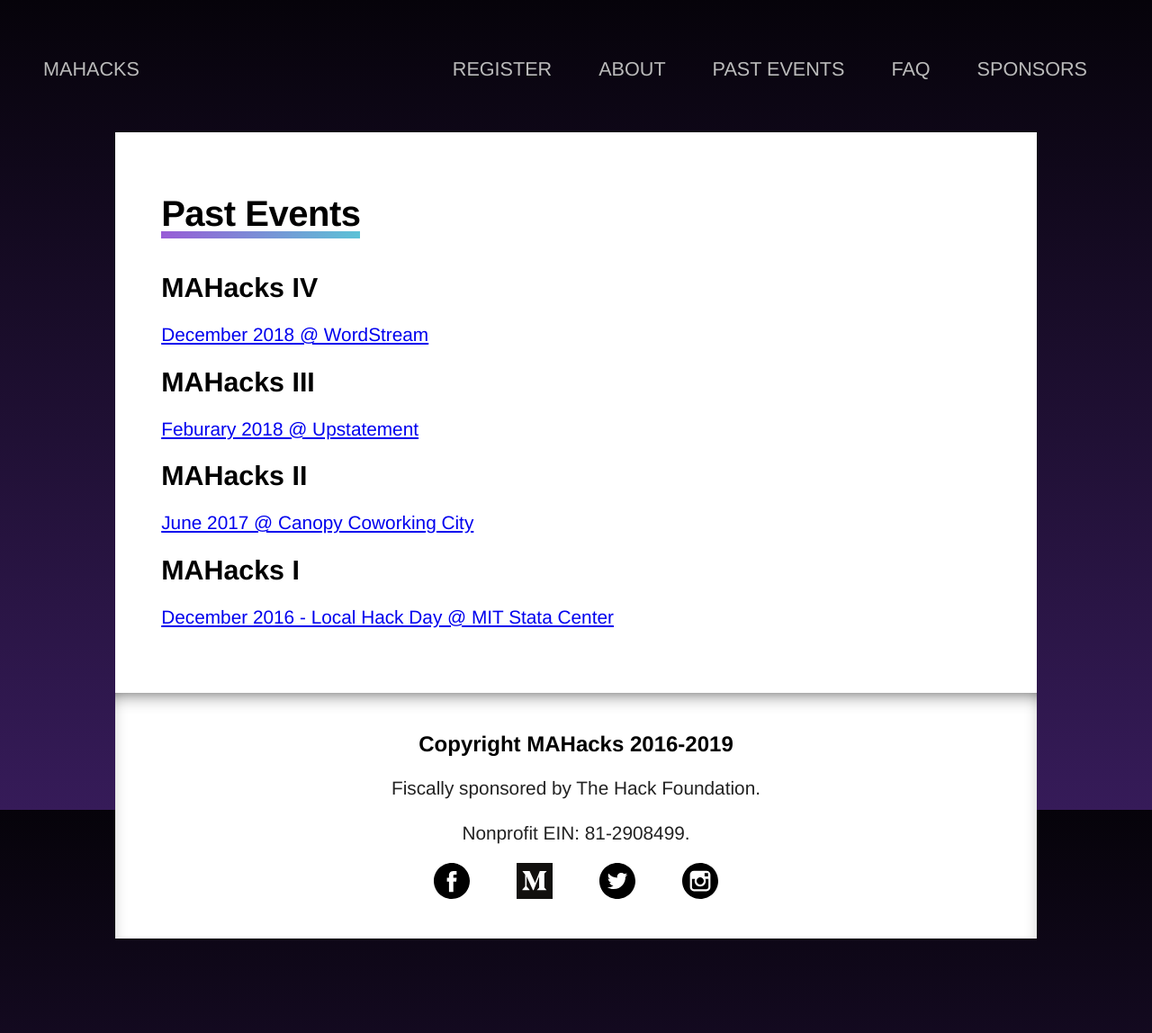
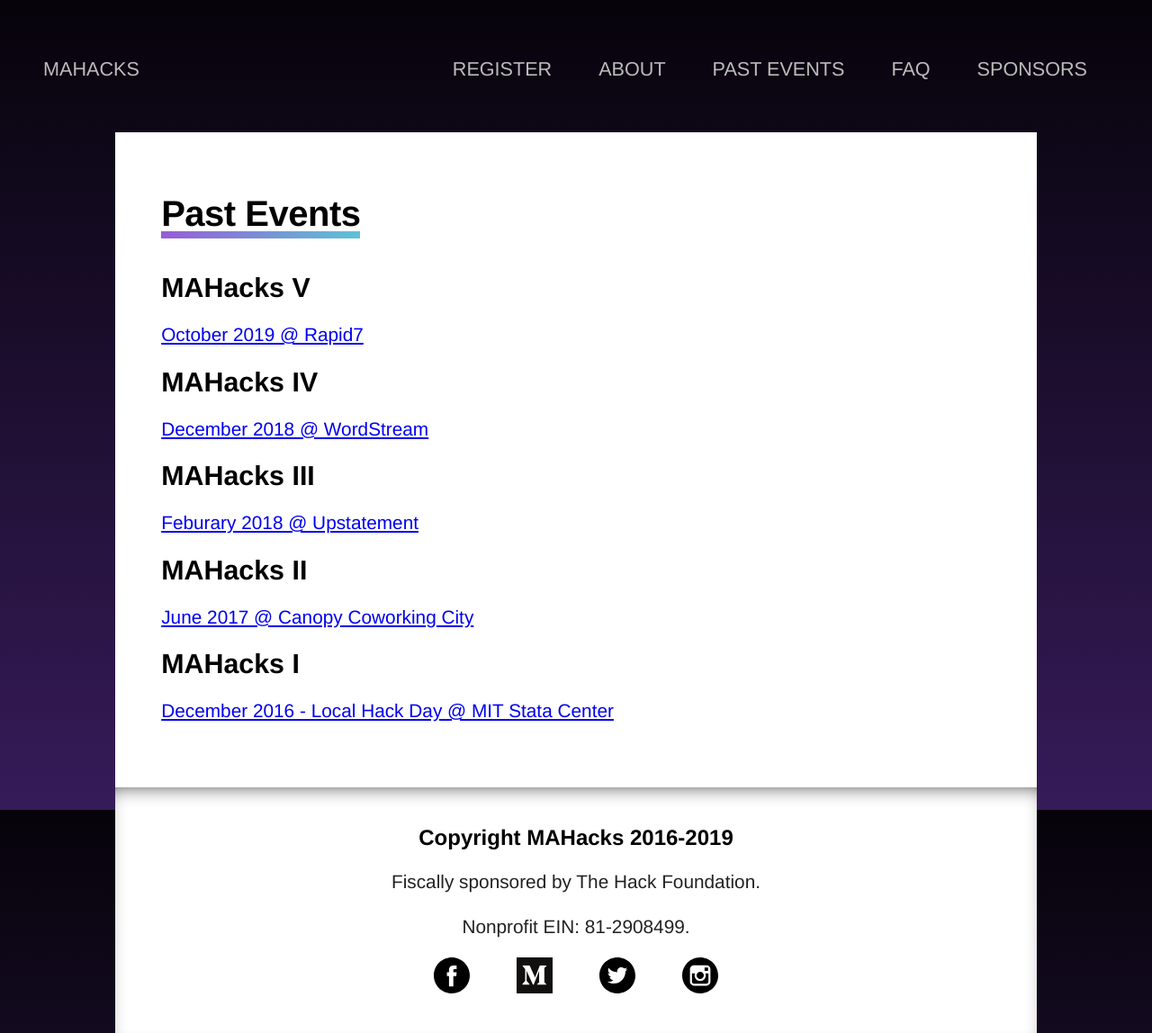
Before and after one commit to mahacks/old-website, a Jekyll site: the page built from past-events.md, in a window 1280 px wide. Shown: the whole page at 90% size. Built offline with Jekyll 4.4.1, drawn with Linux system fonts in a browser that asks for light colours; some web fonts are replaced; before the commit the page ends 1043 px from its top, so only the background shows below that.

Commit message:
Added link to MAHacks V photos

```diff
--- a/past-events.md
+++ b/past-events.md
@@ -4,6 +4,10 @@
 ---
 
 # Past Events
+
+## MAHacks V
+
+[October 2019 @ Rapid7](https://photos.app.goo.gl/ZBZZoG9zDo5bsSj66)
 
 ## MAHacks IV
 
```
